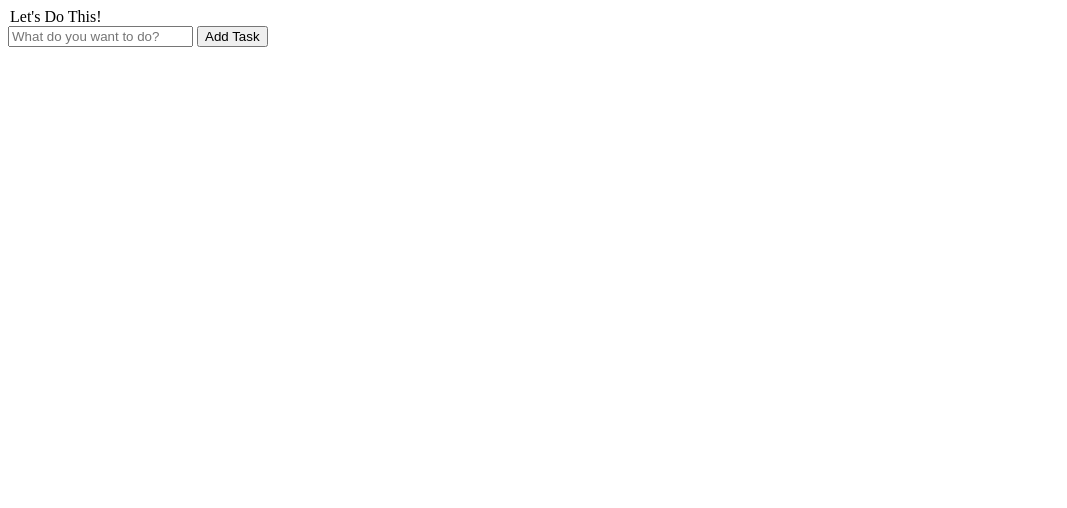
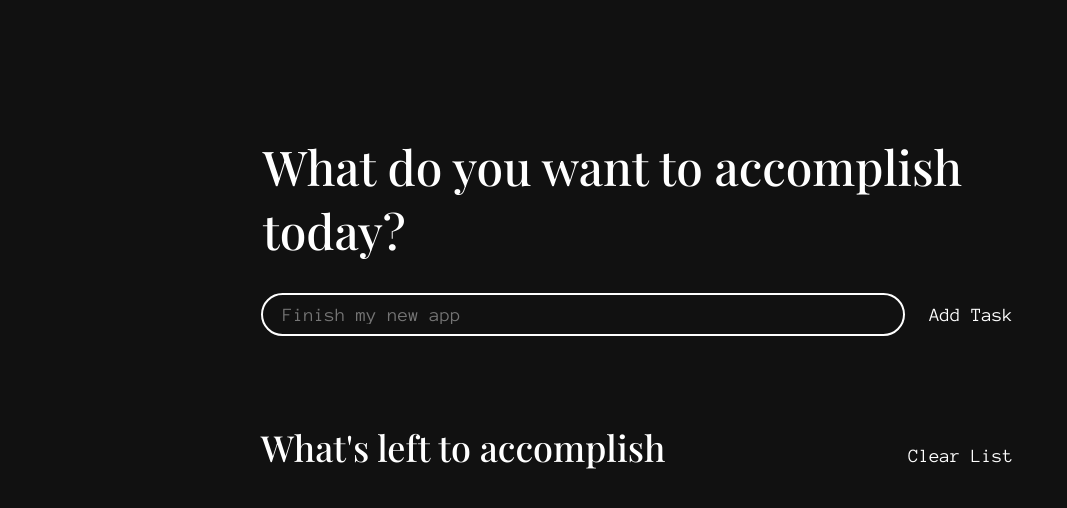
Before and after one commit to shin615/To-Do-App, a plain HTML site: page index.html in a window 1280 px wide. Shown: the whole page, without its empty margins (0-1067 px from the left). Drawn offline with nearby package versions, Linux system fonts and the light colour scheme; a web font is replaced by a local one.

Commit message:
finished project

```diff
--- a/app.js
+++ b/app.js
@@ -0,0 +1,56 @@
+let orderNumber = 0;
+
+document.getElementById("todo").addEventListener('submit', (event) => {
+    event.preventDefault();
+    let newTask = document.getElementById("text-box").value;
+    console.log(newTask);
+    let theList = document.getElementById("the-list");
+    let listItem = document.createElement('li')
+    let listText = document.createTextNode(newTask)
+    listItem.appendChild(listText)
+    listItem.classList.add('listItem')
+    listItem.id = orderNumber.toString();
+    console.log(listItem.id)
+    orderNumber ++
+    console.log(listItem)
+    theList.appendChild(listItem)
+    }
+);
+
+
+//document.getElementById(i).addEventListener('click', ()=>{
+    //document.getElementById(i).style.textDecoration = "line-through"
+    //document.getElementById(i).style.color = "gray"
+//})
+
+
+document.getElementById("clear-all").addEventListener('click', (event)=> {
+    document.getElementById("the-list").remove()
+    let newList = document.createElement("ul")
+    newList.classList.add('the-list')
+    document.getElementById('task-list').appendChild(newList)
+    orderNumber = 0;
+    console.log(orderNumber)
+});
+
+/* let tasks = []; */
+
+/*onst addItem = () => {
+    let tasks = [];
+    let newTask = document.getElementById("text-box").value;
+    console.log(newTask);
+    tasks.push(newTask)
+    console.log(tasks)
+    return tasks
+}*/
+
+
+/*function mapper () {tasks.map((task, i)=> {
+    console.log(task)
+})
+}
+
+console.log(tasks)*/
+
+
+let listText
--- a/index.html
+++ b/index.html
@@ -5,14 +5,30 @@
     <meta http-equiv="X-UA-Compatible" content="IE=edge">
     <meta name="viewport" content="width=device-width, initial-scale=1.0">
     <link rel="stylesheet" href="style.css">
-    <title>TO DO</title>
+    <link rel="preconnect" href="https://fonts.googleapis.com"><link rel="preconnect" href="https://fonts.gstatic.com" crossorigin><link href="https://fonts.googleapis.com/css2?family=Anonymous+Pro:ital,wght@0,400;0,700;1,400;1,700&display=swap" rel="stylesheet">
+    <link rel="preconnect" href="https://fonts.googleapis.com"><link rel="preconnect" href="https://fonts.gstatic.com" crossorigin><link href="https://fonts.googleapis.com/css2?family=Playfair+Display:ital,wght@0,500;0,600;0,700;0,800;0,900;1,400;1,500;1,600;1,700;1,800;1,900&display=swap" rel="stylesheet">
+    <link rel="stylesheet" href="https://fonts.googleapis.com/css2?family=Material+Symbols+Outlined:opsz,wght,FILL,GRAD@20..48,100..700,0..1,-50..200" />
+    <title>Elegent To Do List</title>
 </head>
 <body>
-    <form>
-        <legend>Let's Do This!</legend>
-        <input type="text" id="new-task" placeholder="What do you want to do?">
-        <input type="submit" value="Add Task">
-    </form>
-    <script src="app.js" charset="utf-8"></script>
+    <div id="task-input">
+        <form id="todo">
+            <legend>What do you want to accomplish today?</legend>
+            <div id="taskbar">
+                <input type="text" id="text-box" placeholder="Finish my new app">
+                <input type="submit" id="submit-button" value="Add Task">
+            </div>
+        </form>
+    </div>
+    <div id="task-list">
+        <div id="task-list-header">
+            <h1>What's left to accomplish</h1>
+            <button id="clear-all">Clear List</button>
+        </div>
+        <ul id="the-list">
+
+        </ul>
+    </div>
+    <script defer src="app.js" charset="utf-8"></script>
 </body>
 </html>
--- a/style.css
+++ b/style.css
@@ -0,0 +1,126 @@
+* {
+    box-sizing: border-box;
+  }
+
+body {
+    display: flex;
+    flex-direction: column;
+    font-family: 'Anonymous Pro', sans-serif;
+    background-color: #111111;
+    color: #fff;
+    font-size: 24px
+}
+
+#task-input {
+    width: 60%;
+    max-width: 900px;
+    margin: 0 auto;
+    padding-top: 10%;
+}
+
+#task-list {
+    width: 60%;
+    max-width: 900px;
+    margin: 0 auto;
+    padding-top: 5%;
+}
+
+#task-list-header {
+    display: flex;
+    justify-content: space-between;
+    align-items: baseline;
+}
+
+#clear-all {
+    font-family: 'Anonymous Pro',sans-serif;
+    color: #fff;
+    font-size: 0.8em;
+    transition: 0.5s ease-in;
+}
+
+#clear-all:hover {
+    cursor: pointer;
+    color: #1DB096;
+}
+
+#taskbar {
+    display: flex;
+    justify-content: space-between;
+}
+
+legend {
+    font-family: 'playfair display', serif;
+    font-size: 2em;
+    font-weight: 400;
+    padding-bottom: 4%;
+}
+
+input, button {
+    background: none;
+    outline: none;
+    appearance: none;
+    border: none;
+}
+
+#text-box {
+    color: #fff;
+    font-size: 0.8em;
+    border: 2px solid #fff;
+    border-radius: 50px;
+    padding: 10px 20px 10px;
+    font-family: 'Anonymous Pro', sans-serif;
+    width: 85%;
+    resize: horizontal;
+}
+
+#text-box:active {
+    width: 85%;
+}
+
+#text-box:focus {
+    min-width: 200px;
+}
+
+#text-box::placeholder {
+    font-family: 'Anonymous Pro',sans-serif;
+
+}
+
+#submit-button {
+    color: #fff;
+    font-family: 'Anonymous Pro', sans-serif;
+    font-size: 0.8em;
+    transition: 0.5s ease;
+}
+
+#submit-button:hover {
+    cursor: pointer;
+    color: #1DB096;
+}
+
+h1 {
+    font-family: 'playfair display', serif;
+    font-weight: 400;
+    font-size: 1.5em;
+}
+
+#the-list {
+    list-style: none;
+    padding: 0;
+    margin: 0;
+}
+
+.listItem {
+    margin-bottom: 10px;
+    transition: 0.5s ease-in-out;
+}
+
+.listItem:hover {
+    cursor: pointer;
+    color: gray;
+}
+
+.listItem:focus {
+    text-decoration:line-through;
+    color: gray;
+}
```
